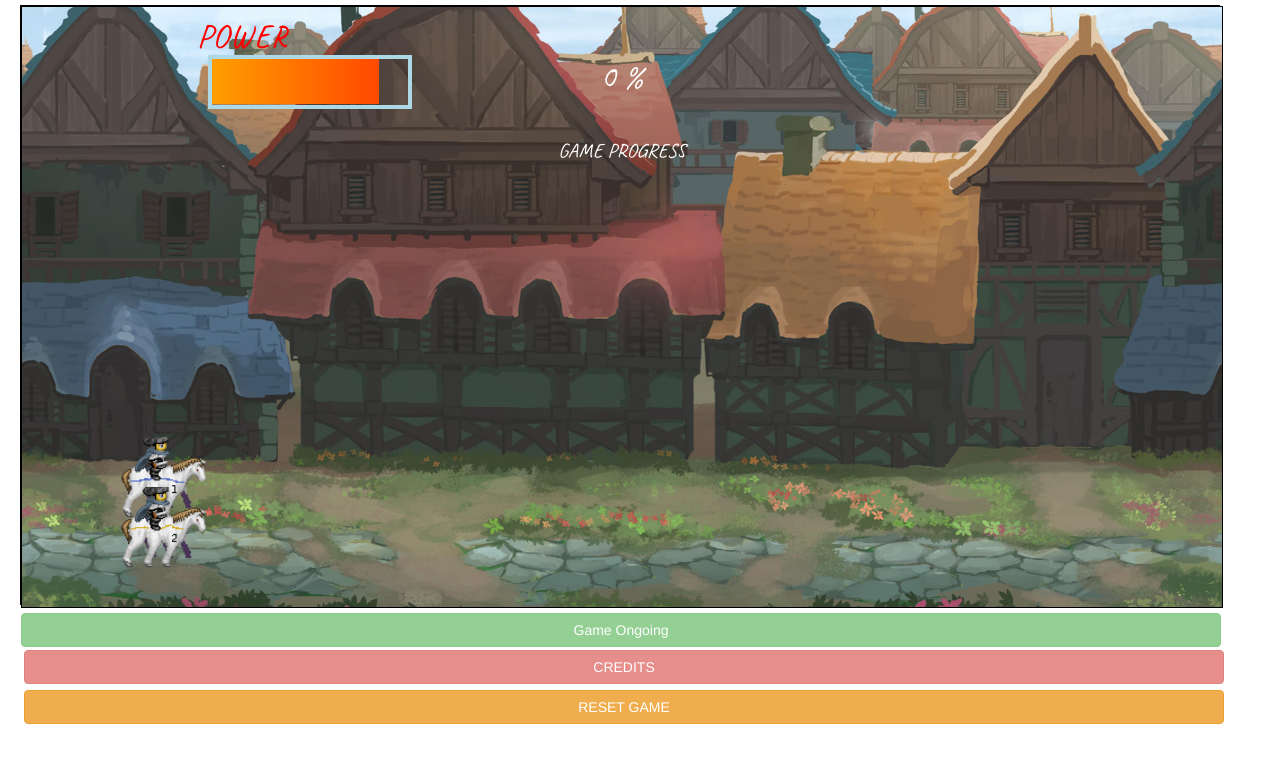
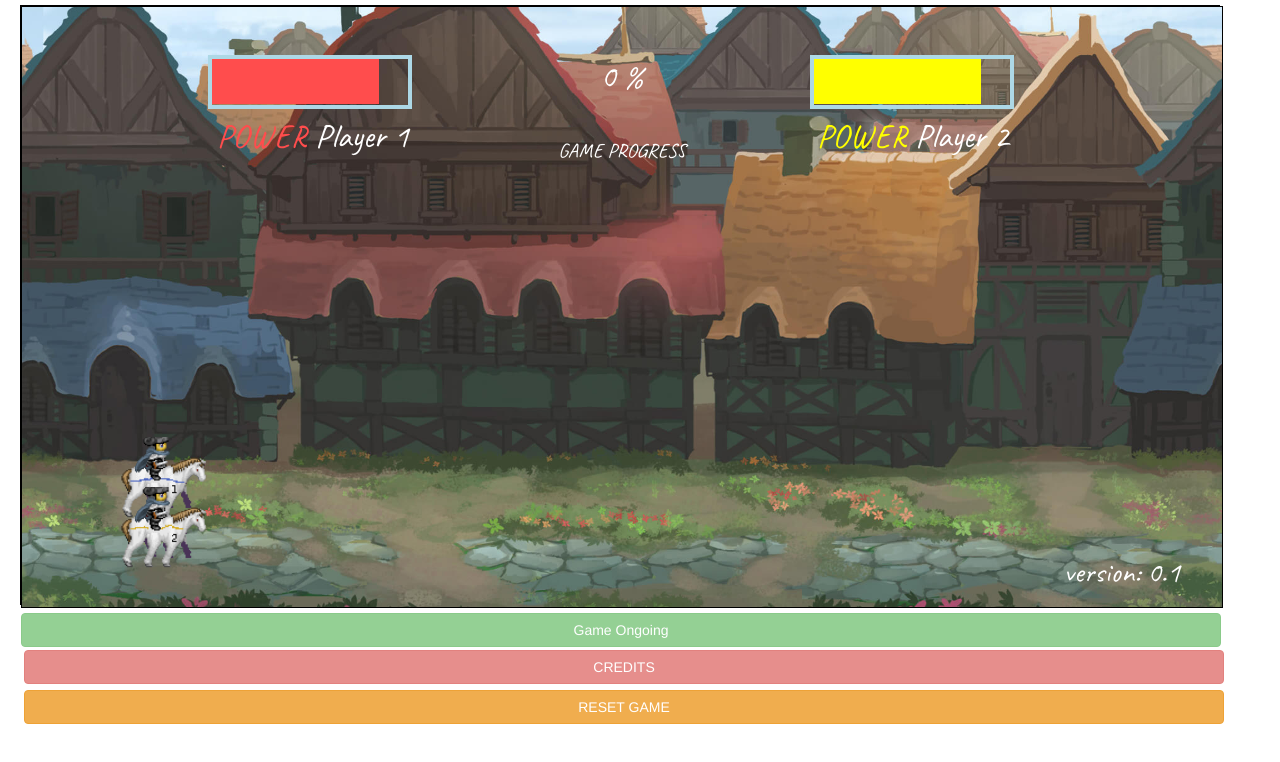
Before and after one commit to chrislopez24/HorJSing-Around, a plain HTML site: page index.html in a window 1280 px wide. Both pictures are taken after a click on the button "START GAME". Drawn offline with nearby package versions, Linux system fonts and the light colour scheme.

Commit message:
[Game] Added second power Bar
[Game] make each power bar independent of each other

[UIElements] reworked colors and stuff i cant remember

```diff
--- a/js/game.js
+++ b/js/game.js
@@ -3,25 +3,17 @@ function Game(canvas) {
   this.ctx = this.canvas.getContext("2d");
   this.version = "0.1";
   this.fps = 60;
-  this.winner = "";
   this.reset();
-  //this.framesCounter = 0;
 
 }
 var counter = 0;
 Game.prototype.start = function () {
   this.interval = setInterval(function () {
     this.clear();
-
-    this.framesCounter++;
-    //console.log(Math.floor(this.framesCounter/this.fps));
-
-    // controlamos que frameCounter no sea superior a 1000
-    if (this.framesCounter > 1000) {
-      this.framesCounter = 0;
-    }
+    this.framesCounterBarLeft++;
+    this.framesCounterBarRight++;
     this.draw();
-    //this.drawVersion();
+    this.drawVersion();
     this.moveAll();
     this.checkWinner();
   }.bind(this), 1000 / this.fps);
@@ -42,60 +34,72 @@ Game.prototype.checkWinner = function () {
     } else { //TIED (?)
       document.getElementById("start-button").innerText = `TIED!!`;
       this.ctx.font = "65px Caveat";
-      this.ctx.fillStyle = 'white';
+      this.ctx.fillStyle = '#ffffff'; //white
       this.ctx.fillText(`TIED!!`, this.canvas.width / 2 - 150,
         this.canvas.height / 2)
-
     }
   }
 };
 Game.prototype.drawWinnerText = function () {
   document.getElementById("start-button").innerText = `${this.winner} WON!!`;
   this.ctx.font = "80px Caveat";
-  this.ctx.fillStyle = 'lightblue';
-  this.ctx.fillText(` ${this.winner} WON !!`, this.canvas.width / 2 - 200,
+  this.ctx.fillStyle = '#add8e6';
+  this.ctx.fillText(` ${this.winner} WON !!`, this.canvas.width / 2,
     this.canvas.height / 2 + 50)
 
 }
 
 var PLAYER1_KEY = 90; // Z
 var PLAYER2_KEY = 77; // M
-var PLAYER1_KEY_POWER = 65; //A
+var PLAYER1_KEY_POWER = 65; // A
+var PLAYER2_KEY_POWER = 75; // K
 
 Game.prototype.setListeners = function () {
-  var powerMod;
+  var powerModLeft, powerModRight;
   document.onkeyup = function (event) {
     if (event.keyCode === PLAYER1_KEY) {
       this.horse1.animateImg();
       this.horse1.x += 30;
-      if (powerMod) {
-        this.horse1.x += powerMod;
+      if (powerModLeft) {
+        this.horse1.x += powerModLeft;
       }
-      console.log(this.horse1.x);
     }
     if (event.keyCode === PLAYER2_KEY) {
       this.horse2.animateImg();
       this.horse2.x += 30;
+      if (powerModRight) {
+        this.horse2.x += powerModRight;
+      }
     }
-    if(event.keyCode === PLAYER1_KEY_POWER) {
-      powerMod = Math.floor(this.framesCounter / 4);
-      console.log(`A pressed : ${powerMod} value`)
-      this.uielements.resetPowerBar();
-    return powerMod;
+    if (event.keyCode === PLAYER1_KEY_POWER) {
+      powerModLeft = Math.floor(this.framesCounterBarLeft * 0.10);
+      console.log(`A pressed : ${powerModLeft} value`)
+      this.uielements.resetPowerBarLeft();
+      return powerModLeft;
+    }
+    if (event.keyCode === PLAYER2_KEY_POWER) {
+      powerModRight = Math.floor(this.framesCounterBarRight * 0.10);
+      console.log(`K pressed : ${powerModRight} value`)
+      this.uielements.resetPowerBarRight();
+      return powerModRight;
     }
   }.bind(this)
 }
 
 Game.prototype.reset = function () {
+  // new instances
   this.background = new Background(this);
   this.uielements = new UIElements(this);
-
   this.horse1 = new Horse(this, './img/p1.png', 0, 430);
   this.horse2 = new Horse(this, './img/p2.png', 0, 480);
-
-  this.framesCounter = 0;
+  //reset vars
+  this.framesCounterBarLeft = 0;
+  this.framesCounterBarRight = 0;
   counter = 0;
   this.winner = "";
+
+
+
 };
 
 
@@ -108,12 +112,12 @@ Game.prototype.moveAll = function () {
 };
 Game.prototype.credits = function () {
   this.ctx.font = "45px Caveat";
-  this.ctx.fillStyle = 'yellow';
+  this.ctx.fillStyle = '#ffff00';
   this.ctx.fillText(`Game Made by:`, this.canvas.width / 2 - 250,
-    this.canvas.height / 2)
-  this.ctx.fillStyle = 'white';
+    this.canvas.height / 2 + 150)
+  this.ctx.fillStyle = '#ffffff';//white
   this.ctx.fillText(`Christian Lopez`, this.canvas.width / 2 - 0,
-    this.canvas.height / 2)
+    this.canvas.height / 2 + 150)
 }
 
 Game.prototype.draw = function () {
@@ -123,9 +127,9 @@ Game.prototype.draw = function () {
   this.horse1.draw();
   this.horse2.draw();
 };
-// Game.prototype.drawVersion = function () {
-//   this.ctx.font = '30px Caveat';
-//   this.ctx.fillStyle = 'white';
-//   this.ctx.fillText(`version: ${this.version}`, this.canvas.width - 100,
-//     this.canvas.height - 25);
-// };
+Game.prototype.drawVersion = function () {
+  this.ctx.font = '30px Caveat';
+  this.ctx.fillStyle = '#ffffff';//white
+  this.ctx.fillText(`version: ${this.version}`, this.canvas.width - 100,
+    this.canvas.height - 25);
+};
--- a/js/index.js
+++ b/js/index.js
@@ -23,6 +23,4 @@ window.onload = function() {
     game.credits()
   })
 
-  //game.start();
-
 };
--- a/js/uielements.js
+++ b/js/uielements.js
@@ -8,23 +8,24 @@ function UIElements(game) {
   this.start = 4.80; //starting point
   this.amountProgressLoaded = 0;
   //Power Bar vars
+  this.game.framesCounterBarLeft;
+  this.game.framesCounterBarRight;
 
 }
-UIElements.prototype.drawProgressBar = function() {
+UIElements.prototype.drawProgressBar = function () {
   diff = (counter / 100) * Math.PI * 2;
   //GAME PROGRESS TEXT
-  this.game.ctx.font = "20px Caveat";
-  this.game.ctx.fillStyle = 'white';
+  this.game.ctx.font = '20px Caveat';
+  this.game.ctx.fillStyle = '#ffffff';
   this.game.ctx.fillText('GAME PROGRESS', this.x + 600, this.y + 150);
   this.game.ctx.beginPath();
-  //this.game.ctx.arc(this.x + 100,this.y + 80,50,0,2*Math.PI,false);
   //Progress Bar
   this.game.ctx.fillStyle = '#FFF'; // for color of circle
   this.game.ctx.fill(); // fill function
   this.game.ctx.strokeStyle = '#e7f2ba'; // for border color
   this.game.ctx.stroke(); // Stroke function
-  this.game.ctx.fillStyle = 'white'; // For text color
-  this.game.ctx.strokeStyle = 'lightgreen'; //For Stroke Color
+  this.game.ctx.fillStyle = '#ffffff'; // For text color
+  this.game.ctx.strokeStyle = '#90ee90'; //For Stroke Color
   this.game.ctx.textAlign = 'center'; //you know already for aligning text in center;
   this.game.ctx.lineWidth = 20; // for Stroke width
   this.game.ctx.font = '25pt Caveat'; // for font specifying
@@ -39,32 +40,52 @@ UIElements.prototype.drawProgressBar = function() {
     this.game.stop();
   }
 }
-UIElements.prototype.drawPowerBar = function() {
-  this.drawPowerBar();
-  //this.drawPowerBar2();
+UIElements.prototype.drawPowerBar = function () {
 
-  if (this.game.framesCounter >= 192) {
-    this.game.framesCounter = 0;
+  this.drawPowerBar1();
+  this.drawPowerBar2();
+
+  if (this.game.framesCounterBarLeft  >= 200) {
+    this.game.framesCounterBarLeft = 0;
+  } else if (this.game.framesCounterBarRight >= 200) {
+    this.game.framesCounterBarRight = 0;
   }
 }
-UIElements.prototype.drawPowerBar = function() {
-  var power = this.game.ctx.createLinearGradient(0,0,500,0);
-    power.addColorStop(0,"yellow");
-    power.addColorStop(1,"red");
+UIElements.prototype.drawPowerBar1 = function () {
   this.game.ctx.beginPath();
   this.game.ctx.rect(188, 50, 200, 50);
   this.game.ctx.lineWidth = 4;
-  this.game.ctx.strokeStyle = 'lightblue';
+  this.game.ctx.strokeStyle = '#add8e6'; //lightblue
   this.game.ctx.stroke()
   this.game.ctx.closePath();
   this.game.ctx.beginPath();
-  this.game.ctx.fillStyle = 'red';
-  this.game.ctx.fillText(`POWER`, 220, 40);
-  this.game.ctx.fillStyle = power;
-  this.game.ctx.rect(190, 52, this.game.framesCounter , 45);
+  this.game.ctx.fillStyle = '#ff4d4d'; //red
+  this.game.ctx.fillText('POWER', 240, 140);
+  this.game.ctx.rect(190, 52, this.game.framesCounterBarLeft, 45);
   this.game.ctx.fill();
+  this.game.ctx.fillStyle = '#ffffff';//white
+  this.game.ctx.fillText('Player 1', 340, 140);
   this.game.ctx.closePath();
 }
-UIElements.prototype.resetPowerBar = function() {
-  this.game.framesCounter = 0;
+UIElements.prototype.drawPowerBar2 = function() {
+  this.game.ctx.beginPath();
+  this.game.ctx.rect(790, 50, 200, 50);
+  this.game.ctx.lineWidth = 4;
+  this.game.ctx.strokeStyle = '#add8e6'; //lightblue
+  this.game.ctx.stroke()
+  this.game.ctx.closePath();
+  this.game.ctx.beginPath();
+  this.game.ctx.fillStyle = '#ffff00'; //yellow
+  this.game.ctx.fillText('POWER', 840, 140);
+  this.game.ctx.rect(792, 52, this.game.framesCounterBarRight, 45);
+  this.game.ctx.fill();
+  this.game.ctx.fillStyle = '#ffffff';//white
+  this.game.ctx.fillText('Player 2', 940, 140);
+  this.game.ctx.closePath();
 }
+UIElements.prototype.resetPowerBarLeft = function () {
+  this.game.framesCounterBarLeft = 0;
+}
+UIElements.prototype.resetPowerBarRight = function () {
+  this.game.framesCounterBarRight = 0;
+}
```
Also changed, not shown: css/style.css (+15 -2 lines), index.html (+6 -5 lines), 1 other file.
